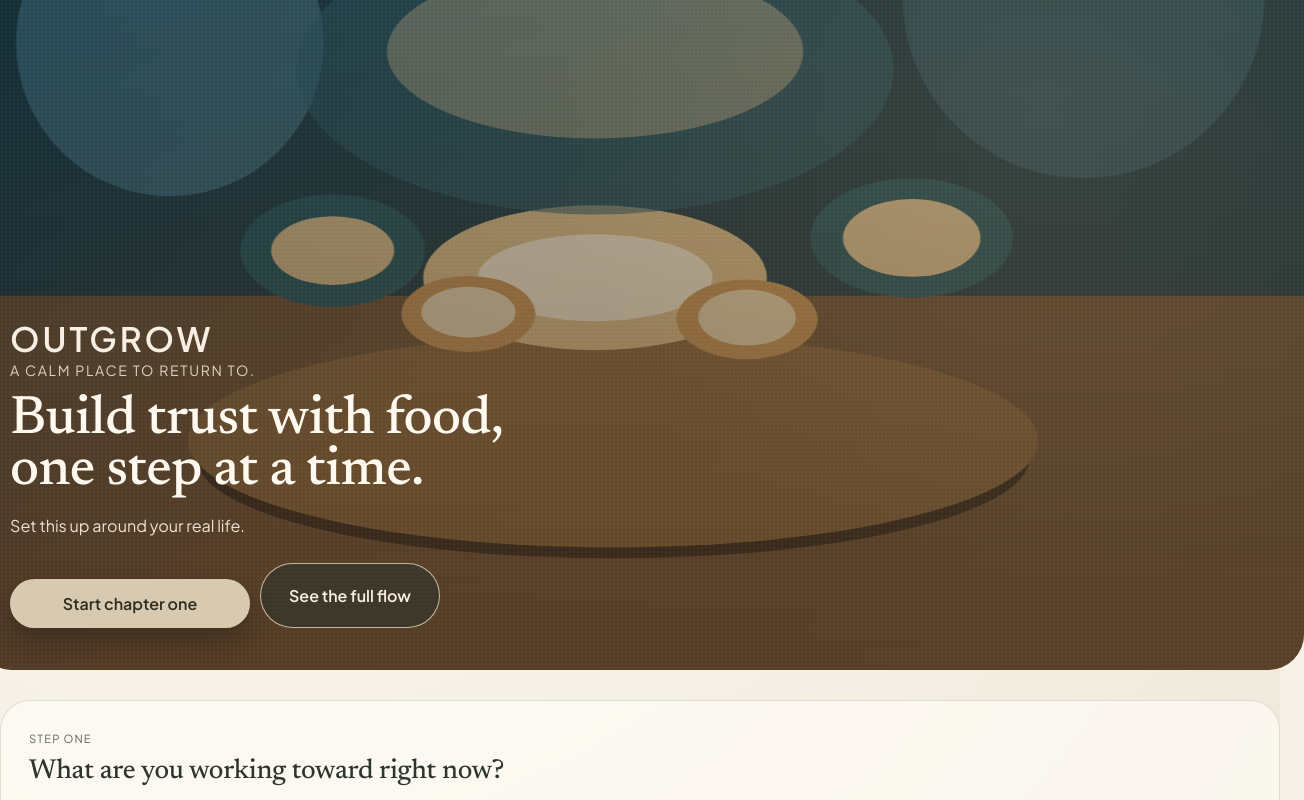
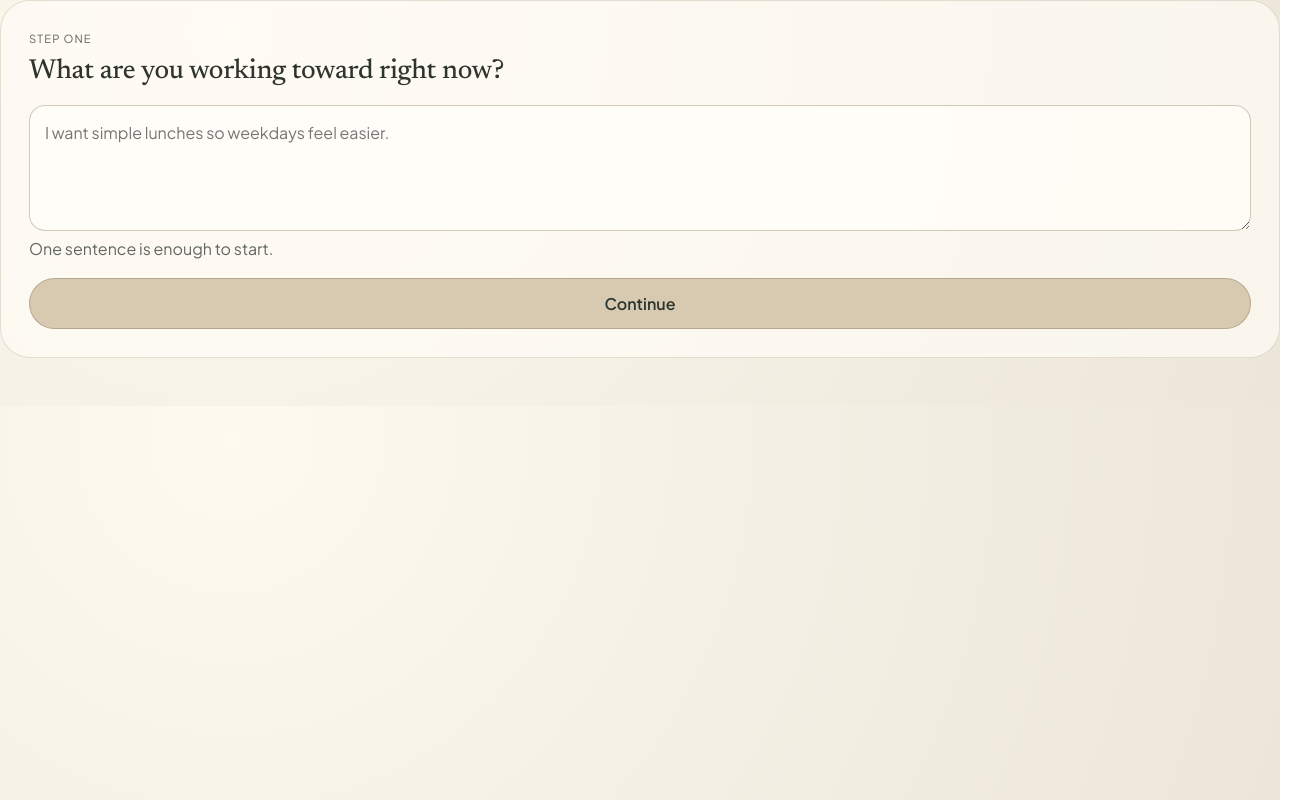
Before and after one commit to carllachance/outgrow, a React (Vite) app: page /onboarding in a window 1280 px wide. Shown: the top 800 px of the page, 1304 px wide, since content can reach past the window. Built offline with nearby package versions, Linux system fonts and the light colour scheme.

Commit message:
Refine onboarding step-one microcopy

```diff
--- a/src/components/brand/WelcomeHero.tsx
+++ /dev/null
@@ -1,25 +0,0 @@
-type WelcomeHeroProps = {
-  onPrimaryAction: () => void;
-  onSecondaryAction: () => void;
-};
-
-export const WelcomeHero = ({ onPrimaryAction, onSecondaryAction }: WelcomeHeroProps) => (
-  <header className="welcome-hero" aria-labelledby="welcome-hero-title">
-    <div className="welcome-hero-brand-wrap">
-      <p className="welcome-hero-brand">OUTGROW</p>
-      <p className="welcome-hero-tagline">A calm place to return to.</p>
-    </div>
-    <h1 id="welcome-hero-title">Build trust with food, one step at a time.</h1>
-    <p className="welcome-hero-support">
-      Set this up around your real life.
-    </p>
-    <div className="welcome-hero-actions">
-      <button type="button" className="primary-cta welcome-hero-primary" onClick={onPrimaryAction}>
-        Start chapter one
-      </button>
-      <button type="button" className="welcome-hero-secondary" onClick={onSecondaryAction}>
-        See the full flow
-      </button>
-    </div>
-  </header>
-);
--- a/src/screens/OnboardingScreen.tsx
+++ b/src/screens/OnboardingScreen.tsx
@@ -1,6 +1,5 @@
 import { FormEvent, useMemo, useState } from 'react';
 import { useNavigate } from 'react-router-dom';
-import { WelcomeHero } from '../components/brand/WelcomeHero';
 import { useStore } from '../state/AppStoreContext';
 import { buildGoalRefinementSuggestions } from '../state/goalRefinement';
 
@@ -20,7 +19,6 @@
   const {
     state,
     updateOnboarding,
-    updateProfile,
     setGoalText,
     addPlanItem
   } = useStore();
@@ -52,10 +50,6 @@
 
   return (
     <div className="screen onboarding-screen">
-      <WelcomeHero
-        onPrimaryAction={() => goToStep(1)}
-        onSecondaryAction={() => goToStep(3)}
-      />
       {activeStep > 1 ? (
         <div className="onboarding-progress" aria-live="polite">
           Step {activeStep} of {totalSteps}
@@ -66,15 +60,15 @@
           <section className="chapter" aria-labelledby="onboarding-step-one">
           <p className="panel-kicker">Step one</p>
           <h2 id="onboarding-step-one">What are you working toward right now?</h2>
-          <p>Use your own words. One sentence is enough to start.</p>
           <textarea
             value={goalDraft}
             onChange={(e) => setGoalDraft(e.target.value)}
             placeholder="I want simple lunches so weekdays feel easier."
           />
+          <p>One sentence is enough to start.</p>
           {visibleGoalSuggestions.length ? (
             <div>
-              <p>I can help tighten the wording a bit while keeping what you mean.</p>
+              <p>Want help tightening the wording while keeping your meaning?</p>
               <div className="stack compact">
                 {visibleGoalSuggestions.map((suggestion) => (
                   <div key={suggestion.suggestedText}>
@@ -84,21 +78,13 @@
                       type="button"
                       onClick={() => setGoalDraft(suggestion.suggestedText)}
                     >
-                      Use this wording
+                      Use this
                     </button>
                   </div>
                 ))}
               </div>
             </div>
           ) : null}
-          <p>Do you already have a plan you want me to help you stay on track with?</p>
-          <p>Want help building a realistic framework around your goal?</p>
-          <p>You can revisit and revise your goals and plans anytime.</p>
-          <input
-            value={state.profile.name}
-            onChange={(e) => updateProfile(e.target.value, state.profile.pronouns ?? '')}
-            placeholder="Your name"
-          />
           <button
             type="button"
             className="primary-cta"
--- a/src/styles.css
+++ b/src/styles.css
@@ -726,121 +726,6 @@
   padding-bottom: 48px;
 }
 
-.welcome-hero {
-  position: relative;
-  isolation: isolate;
-  min-height: min(86vh, 720px);
-  margin: -18px -24px 0;
-  padding: clamp(46px, 9vw, 66px) 24px 42px;
-  display: grid;
-  align-content: end;
-  gap: 16px;
-  color: #f8efe2;
-  background:
-    linear-gradient(140deg, rgba(10, 36, 46, 0.82) 0%, rgba(131, 79, 35, 0.46) 44%, rgba(166, 118, 59, 0.25) 100%),
-    radial-gradient(circle at 80% 20%, rgba(236, 201, 132, 0.5) 0%, rgba(236, 201, 132, 0) 40%),
-    linear-gradient(180deg, #1e4d54 0%, #8b5f2e 100%);
-  overflow: hidden;
-  animation: heroReveal 700ms ease-out both;
-}
-
-.welcome-hero::before {
-  content: '';
-  position: absolute;
-  inset: 0;
-  z-index: -2;
-  background-image:
-    linear-gradient(0deg, rgba(8, 17, 27, 0.42), rgba(8, 17, 27, 0.05)),
-    url('../assets/hero/kitchen-table-scene.svg');
-  background-position: center;
-  background-size: cover;
-  opacity: 0.72;
-  transform: scale(1.08);
-  animation: heroImageDrift 18s ease-in-out infinite alternate;
-}
-
-.welcome-hero::after {
-  content: '';
-  position: absolute;
-  inset: 0;
-  z-index: -1;
-  background-image: radial-gradient(rgba(255, 255, 255, 0.14) 0.75px, transparent 0.75px);
-  background-size: 4px 4px;
-  opacity: 0.28;
-}
-
-.welcome-hero-brand-wrap {
-  display: grid;
-  gap: 6px;
-  animation: textRise 680ms ease-out 140ms both;
-}
-
-.welcome-hero-brand {
-  margin: 0;
-  font-size: clamp(1.6rem, 4.6vw, 2.1rem);
-  line-height: 0.95;
-  letter-spacing: 0.09em;
-  font-weight: 600;
-}
-
-.welcome-hero-tagline {
-  margin: 0;
-  font-size: 0.88rem;
-  text-transform: uppercase;
-  letter-spacing: 0.12em;
-  color: rgba(249, 238, 219, 0.84);
-}
-
-.welcome-hero h1 {
-  margin: 0;
-  max-width: 16ch;
-  color: #fff9f0;
-  font-size: clamp(2.2rem, 10vw, 3.4rem);
-  line-height: 0.94;
-  font-weight: 500;
-  animation: textRise 730ms ease-out 210ms both;
-}
-
-.welcome-hero-support {
-  margin: 0;
-  max-width: 36ch;
-  color: rgba(248, 240, 228, 0.92);
-  line-height: 1.6;
-  font-size: 1.01rem;
-  animation: textRise 780ms ease-out 300ms both;
-}
-
-.welcome-hero-actions {
-  margin-top: 8px;
-  display: grid;
-  grid-template-columns: 1fr;
-  gap: 10px;
-  animation: textRise 820ms ease-out 380ms both;
-}
-
-.welcome-hero-primary {
-  margin-top: 0;
-  background: #f2e3ca;
-  color: #2d2d20;
-  border: none;
-  box-shadow: 0 14px 30px rgba(15, 17, 19, 0.32);
-  transition: transform 220ms ease, box-shadow 220ms ease;
-}
-
-.welcome-hero-primary:hover,
-.welcome-hero-primary:focus-visible {
-  transform: translateY(-2px);
-  box-shadow: 0 20px 34px rgba(11, 13, 16, 0.35);
-}
-
-.welcome-hero-secondary {
-  margin-top: 0;
-  border-radius: 999px;
-  border: 1px solid rgba(248, 231, 205, 0.72);
-  background: rgba(17, 41, 49, 0.34);
-  color: #f8efe1;
-}
-
 .onboarding-progress {
   margin: 0;
   font-size: 0.82rem;
@@ -943,51 +828,6 @@
   border-radius: 999px;
   background: #d8cab0;
   border-color: rgba(130, 116, 91, 0.4);
-}
-
-@keyframes heroReveal {
-  from {
-    opacity: 0;
-    transform: translateY(14px);
-  }
-  to {
-    opacity: 1;
-    transform: translateY(0);
-  }
-}
-
-@keyframes textRise {
-  from {
-    opacity: 0;
-    transform: translateY(12px);
-  }
-  to {
-    opacity: 1;
-    transform: translateY(0);
-  }
-}
-
-@keyframes heroImageDrift {
-  from {
-    transform: scale(1.08) translate3d(0, 0, 0);
-  }
-  to {
-    transform: scale(1.13) translate3d(-3%, -2%, 0);
-  }
-}
-
-@media (min-width: 640px) {
-  .welcome-hero {
-    border-radius: 0 0 36px 36px;
-    margin-left: -24px;
-    margin-right: -24px;
-    padding-left: 34px;
-    padding-right: 34px;
-  }
-
-  .welcome-hero-actions {
-    grid-template-columns: minmax(0, 240px) minmax(0, 180px);
-  }
 }
 
 .today-primary {
```
